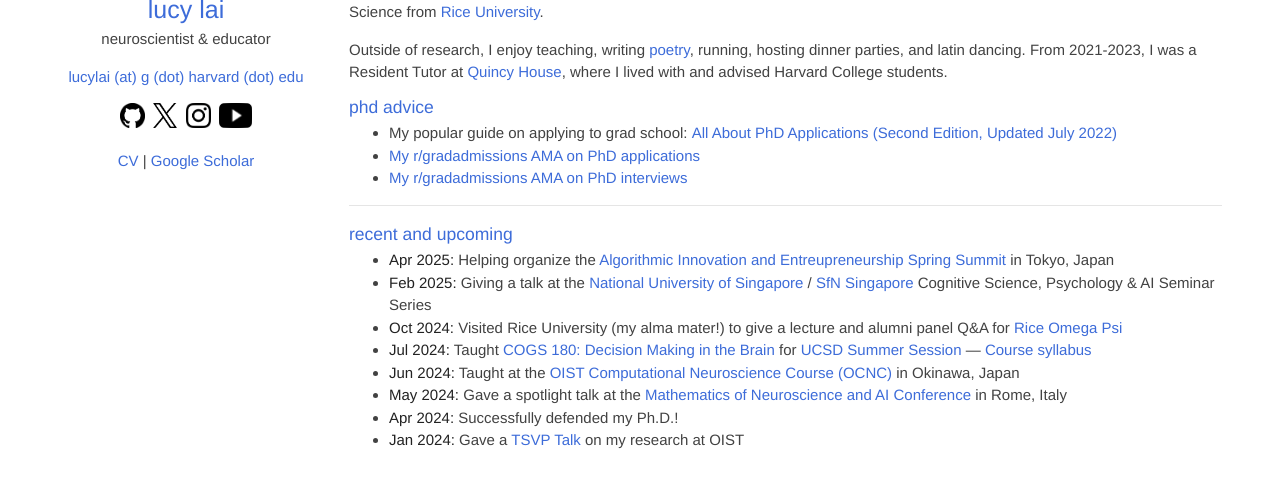
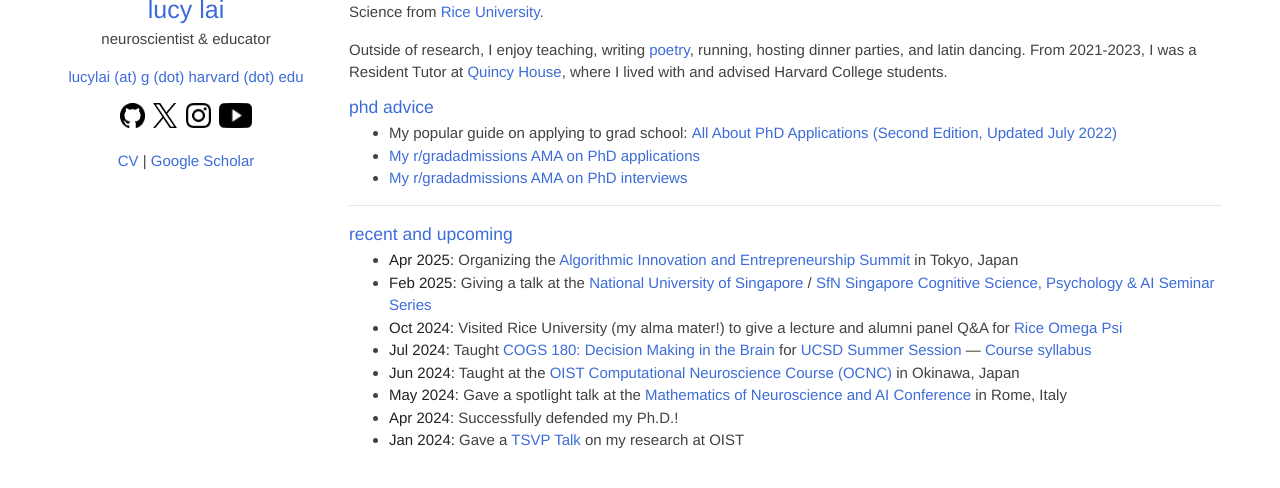
Before and after one commit to lucylai96/lucylai96.github.io, a Jekyll site: the page built from index.md, in a window 1280 px wide, cut to the strip 255-743 px from the top of the page. Built offline with Jekyll 4.4.1, drawn with Linux system fonts in a browser that asks for light colours; our own code applies the rules of GitHub Pages for plain Markdown files.

Commit message:
Update index.md

```diff
--- a/index.md
+++ b/index.md
@@ -16,8 +16,8 @@
 ***
 
 ### recent and upcoming
-* **Apr 2025:** Helping organize the [Algorithmic Innovation and Entreupreneurship Spring Summit](https://www.algopreneurship.ai/) in Tokyo, Japan
-* **Feb 2025:** Giving a talk at the [National University of Singapore](https://nus.edu.sg/) / [SfN Singapore](https://sfn.sg/) Cognitive Science, Psychology & AI Seminar Series
+* **Apr 2025:** Organizing the [Algorithmic Innovation and Entrepreneurship Summit](https://www.algopreneurship.ai/) in Tokyo, Japan
+* **Feb 2025:** Giving a talk at the [National University of Singapore](https://nus.edu.sg/) / [SfN Singapore](https://sfn.sg/) [Cognitive Science, Psychology & AI Seminar Series](https://sfn.sg/cognitive-science-psychology-ai-seminar-series-3/)
 * **Oct 2024:** Visited Rice University (my alma mater!) to give a lecture and alumni panel Q&A for [Rice Omega Psi](https://www.instagram.com/riceomegapsi/)
 * **Jul 2024:** Taught [COGS 180: Decision Making in the Brain](https://cogs180.github.io/su24/) for [UCSD Summer Session](https://summersession.ucsd.edu/) — [Course syllabus](https://docs.google.com/document/d/1YbU2V1225l-x12fQKUVlMM4-4mK96GNLAb7WUcLVrbA/edit?usp=sharing)
 * **Jun 2024:** Taught at the [OIST Computational Neuroscience Course (OCNC)](https://groups.oist.jp/ocnc) in Okinawa, Japan
```
